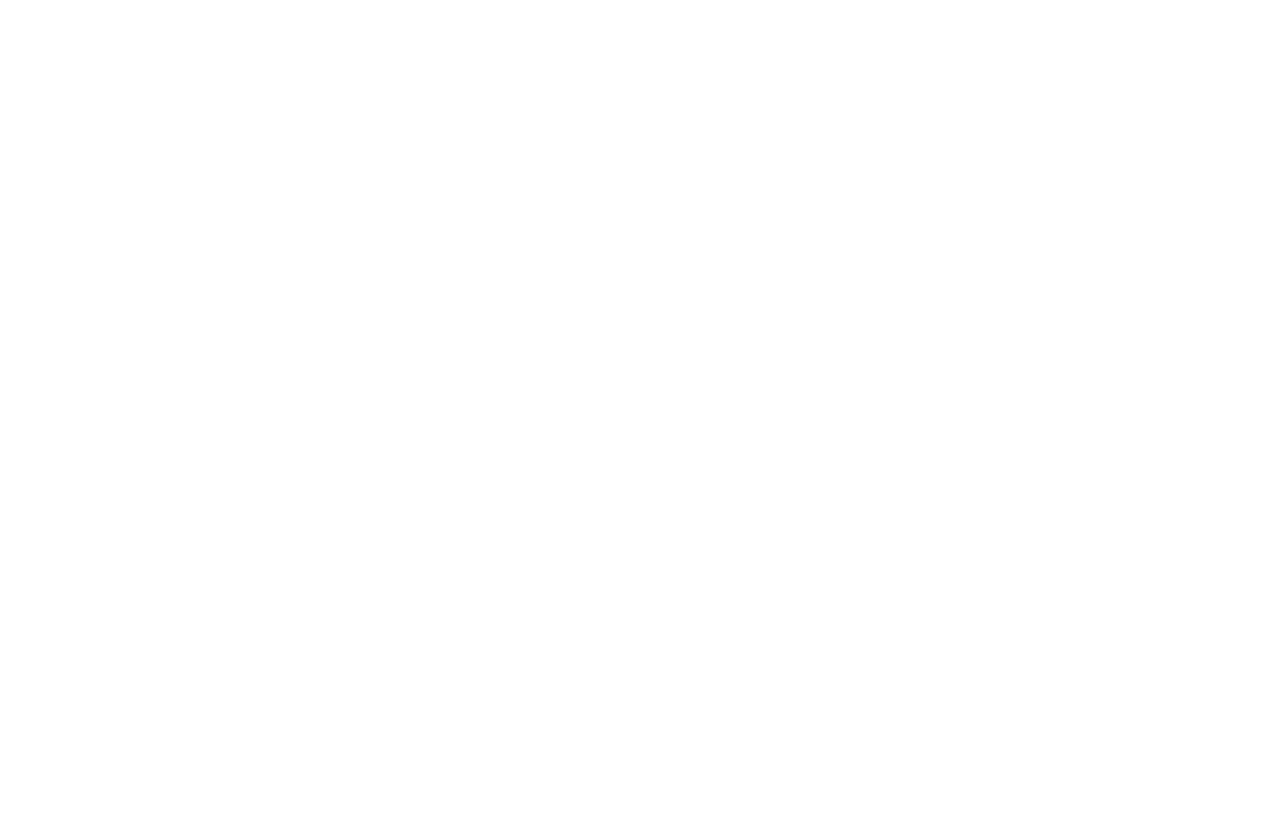
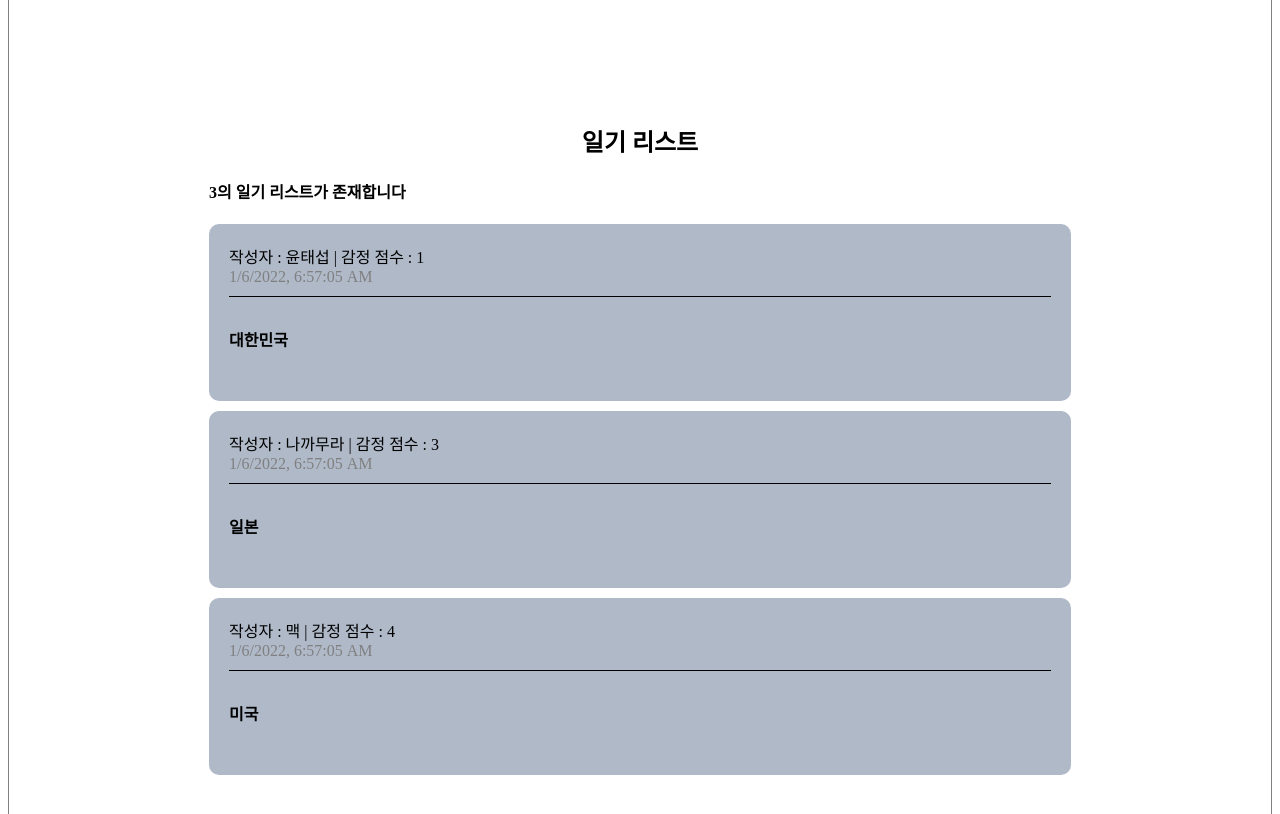
Before and after one commit to taesubyun/react-diary-editor, a React (Create React App) app: page / in a window 1280 px wide. Shown: the part 600-1414 px from the top of the page. Before the commit the page ends 800 px from the top, so only its background shows below. Built offline with nearby package versions, Linux system fonts and the light colour scheme.

Commit message:
feat : DiaryList 생성, DiaryList로 배열을 props로 전달 받아 맵 내장 함수를 사용하여 리스트 형태로 렌더링 그리고 별도의 컴포넌트로 분리

```diff
--- a/src/App.css
+++ b/src/App.css
@@ -26,3 +26,38 @@
     padding: 10px;
     cursor: pointer;
 }
+/* list */
+
+.DiaryList {
+    border: 1px solid grey;
+    padding: 200px;
+    margin-top: 20px;
+}
+
+.DiaryList h2 {
+    text-align: center;
+}
+
+/* Item */
+
+.DiaryItem {
+    background-color: #afb9c8;
+    border-radius: 10px;
+    margin-bottom: 10px;
+    padding: 20px;
+}
+
+.DiaryItem .info {
+    border-bottom: 1px solid black;
+    padding-bottom: 10px;
+    margin-bottom: 10px;
+}
+
+.DiaryItem .date {
+    color: grey;
+}
+
+.DiaryItem .content {
+    font-weight: bold;
+    margin: 30px 0;
+}
--- a/src/App.js
+++ b/src/App.js
@@ -1,10 +1,35 @@
 import './App.css';
 import DiaryEditor from './DiaryEditor';
+import DiaryList from './DiaryList';
 
+const dummyList = [
+    {
+        id: 1,
+        author: '윤태섭',
+        content: '대한민국',
+        emotion: 1,
+        created_date: new Date().getTime(), // 시간 객체 생성 (현재 시간 기준)
+    },
+    {
+        id: 2,
+        author: '나까무라',
+        content: '일본',
+        emotion: 3,
+        created_date: new Date().getTime(), // 시간 객체 생성 (현재 시간 기준)
+    },
+    {
+        id: 3,
+        author: '맥',
+        content: '미국',
+        emotion: 4,
+        created_date: new Date().getTime(), // 시간 객체 생성 (현재 시간 기준)
+    },
+];
 const App = () => {
     return (
         <div className='App'>
             <DiaryEditor />
+            <DiaryList diaryList={dummyList} />
         </div>
     );
 };
--- a/src/DiaryEditor.js
+++ b/src/DiaryEditor.js
@@ -17,10 +17,12 @@
         });
     };
     const handleSubmit = () => {
+        //focus
         if (state.author.length < 1) {
             authorInput.current.focus();
             return;
         }
+        //focus
         if (state.content.length < 5) {
             contentInput.current.focus();
             return;
--- /dev/null
+++ b/src/DiaryItem.js
@@ -0,0 +1,18 @@
+const DiaryItem = ({ id, author, content, emotion, created_date }) => {
+    return (
+        <div className='DiaryItem'>
+            <div className='info'>
+                <span>
+                    작성자 : {author} | 감정 점수 : {emotion}
+                </span>
+                <br />
+                <span className='date'>
+                    {new Date(created_date).toLocaleString()}
+                </span>
+            </div>
+            <div className='content'>{content}</div>
+        </div>
+    );
+};
+
+export default DiaryItem;
--- /dev/null
+++ b/src/DiaryList.js
@@ -0,0 +1,17 @@
+import DiaryItem from './DiaryItem';
+
+const DiaryList = ({ diaryList }) => {
+    return (
+        <div className='DiaryList'>
+            <h2>일기 리스트</h2>
+            <h4>{diaryList.length}의 일기 리스트가 존재합니다</h4>
+            <div>
+                {diaryList.map((it) => (
+                    <DiaryItem key={`diaryitem_${it.id}`} {...it} />
+                ))}
+            </div>
+        </div>
+    );
+};
+
+export default DiaryList;
```
